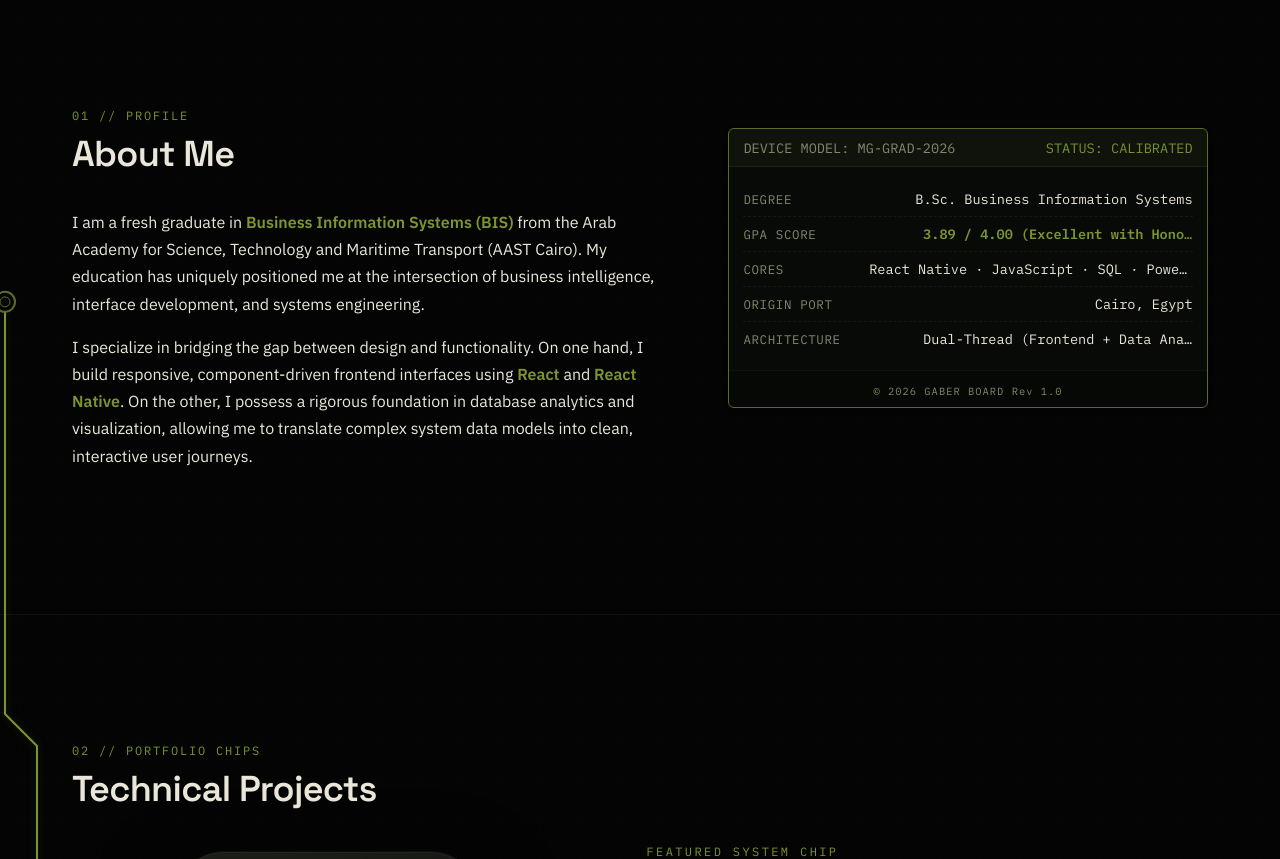
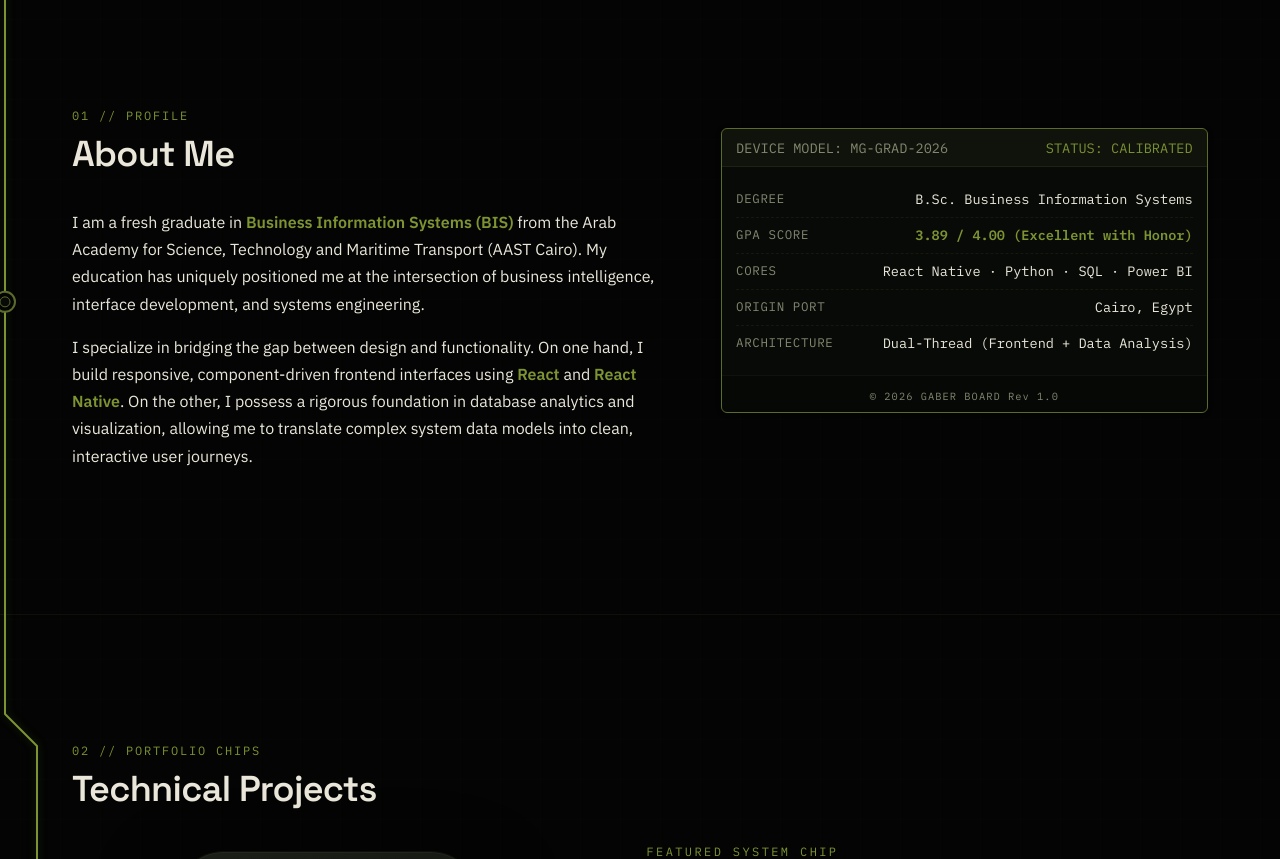
Before and after one commit to MohamedGaberJR/Mo-Portfolio, a React (Vite) app: page / in a window 1280 px wide. Shown: the part 820-1679 px from the top of the page. Built offline with nearby package versions, Linux system fonts and the light colour scheme.

Commit message:
feat: implement portfolio UI components including Contact, Hero, About, and CircuitTrace modules

```diff
--- a/src/components/About.css
+++ b/src/components/About.css
@@ -20,21 +20,16 @@
     gap: var(--spacing-lg);
   }
 
-  /* keep the specs container as the positioning context */
   .about-specs {
-    position: static;
+    position: relative;
   }
 
-  /* absolutely position the spec card inside the right column so it
-     doesn't affect the left paragraph width. Card stays compact but
-     text sizes are unchanged. */
   .spec-card {
-    /* keep the card in-flow but right-aligned inside its column so it
-       doesn't overlap the left paragraph */
     position: relative;
     right: auto;
     top: auto;
-    width: clamp(480px, 36vw, 640px);
+    width: 100%;
+    max-width: 520px;
     margin: 0 0 0 auto;
     z-index: 2;
   }
@@ -67,8 +62,6 @@
 @media (min-width: 992px) {
   .about-specs {
     margin-top: 1.25rem;
-    /* single column for spec cards so a single card stretches to fill
-       the right column of the About layout */
     grid-template-columns: 1fr;
     align-items: start;
   }
@@ -181,31 +174,7 @@
   .spec-row {
     flex-direction: row;
     justify-content: space-between;
-    align-items: center;
-  }
-}
-
-/* keep the DEGREE value on a single line by giving it more room and reducing its size */
-@media (min-width: 480px) {
-  .spec-row-degree .spec-label {
-    flex-basis: 28%;
-  }
-
-  .spec-row-degree .spec-value {
-    font-size: 0.85rem;
-    flex: 1 1 auto;
-  }
-}
-
-/* keep the CORES value on one line */
-@media (min-width: 480px) {
-  .spec-row-cores .spec-label {
-    flex-basis: 28%;
-  }
-
-  .spec-row-cores .spec-value {
-    font-size: 0.85rem;
-    flex: 1 1 auto;
+    align-items: flex-start;
   }
 }
 
@@ -221,8 +190,8 @@
 @media (min-width: 480px) {
   .spec-label {
     margin-bottom: 0;
-    /* reserve space for the label so the value can use remaining width */
-    flex-basis: 40%;
+    flex-basis: 120px;
+    flex-shrink: 0;
   }
 }
 
@@ -230,15 +199,15 @@
   font-size: 0.85rem;
   color: var(--text-primary);
   text-align: left;
+  line-height: 1.4;
 }
 
 @media (min-width: 480px) {
   .spec-value {
     text-align: right;
     flex: 1;
-    white-space: nowrap;
-    overflow: hidden;
-    text-overflow: ellipsis;
+    white-space: normal;
+    word-break: break-word;
   }
 }
 
--- a/src/components/About.jsx
+++ b/src/components/About.jsx
@@ -42,7 +42,7 @@ export default function About() {
                 </div>
                 <div className="spec-row spec-row-cores">
                   <span className="spec-label">CORES</span>
-                  <span className="spec-value">React Native · JavaScript · SQL · Power BI</span>
+                  <span className="spec-value">React Native · Python · SQL · Power BI</span>
                 </div>
                 <div className="spec-row">
                   <span className="spec-label">ORIGIN PORT</span>
@@ -58,7 +58,6 @@ export default function About() {
               </div>
             </div>
 
-            {/* TradeLink card removed */}
           </div>
         </div>
       </div>
--- a/src/components/CircuitTrace.jsx
+++ b/src/components/CircuitTrace.jsx
@@ -1,5 +1,5 @@
 import React, { useState, useEffect, useRef } from 'react';
-import { motion, useScroll, useSpring } from 'framer-motion';
+import { motion, useScroll, useSpring, useTransform } from 'framer-motion';
 import './CircuitTrace.css';
 
 export default function CircuitTrace({ activeSection }) {
@@ -7,12 +7,16 @@ export default function CircuitTrace({ activeSection }) {
   const [pathD, setPathD] = useState('');
   const containerRef = useRef(null);
 
-  // Track page scroll progress
+  // Track native scroll progress of the viewport
   const { scrollYProgress } = useScroll();
-  // Smooth out the scroll progress mapping with silkier values
-  const smoothProgress = useSpring(scrollYProgress, {
-    damping: 28,
-    stiffness: 70,
+
+  // Scale the progress so it reaches 100% (1.0) slightly before the absolute bottom of the page (at 95% scroll)
+  const scaledProgress = useTransform(scrollYProgress, [0, 0.95], [0, 1]);
+
+  // Smooth out the scroll progress mapping with silky spring settings
+  const smoothProgress = useSpring(scaledProgress, {
+    damping: 30,
+    stiffness: 80,
     restDelta: 0.001
   });
 
--- a/src/components/Contact.jsx
+++ b/src/components/Contact.jsx
@@ -74,6 +74,9 @@ export default function Contact() {
             </a>
           </div>
         </div>
+
+        {/* Dynamic trace anchor for Contact section */}
+        <div className="trace-anchor" data-id="contact" id="anchor-contact"></div>
       </div>
     </footer>
   );
--- a/src/components/Hero.css
+++ b/src/components/Hero.css
@@ -288,7 +288,7 @@
 
   #anchor-hero {
     left: 50%;
-    top: 50%;
+    top: 180px;
   }
 
   #anchor-about {
--- a/src/components/Hero.jsx
+++ b/src/components/Hero.jsx
@@ -49,6 +49,8 @@ export default function Hero() {
       </div>
 
       <div className="container hero-container">
+        {/* Trace anchor starting from the top-left of the hero container on desktop, centered on mobile */}
+        <div className="trace-anchor" data-id="hero" id="anchor-hero"></div>
         {!bootFinished ? (
           <div className="terminal-boot">
             <div className="terminal-header">
@@ -93,8 +95,6 @@ export default function Hero() {
             {/* Right: Large circular profile image */}
             <div className="hero-profile">
               <div className="hero-avatar-wrapper">
-                {/* Trace anchor starting from behind the pic */}
-                <div className="trace-anchor" data-id="hero" id="anchor-hero"></div>
                 {/* Decorative orbit ring */}
                 <div className="avatar-orbit-ring"></div>
                 {/* Main bezel */}
```
Also changed, not shown: 1 other file (tests, documents, lock files or other folders).
